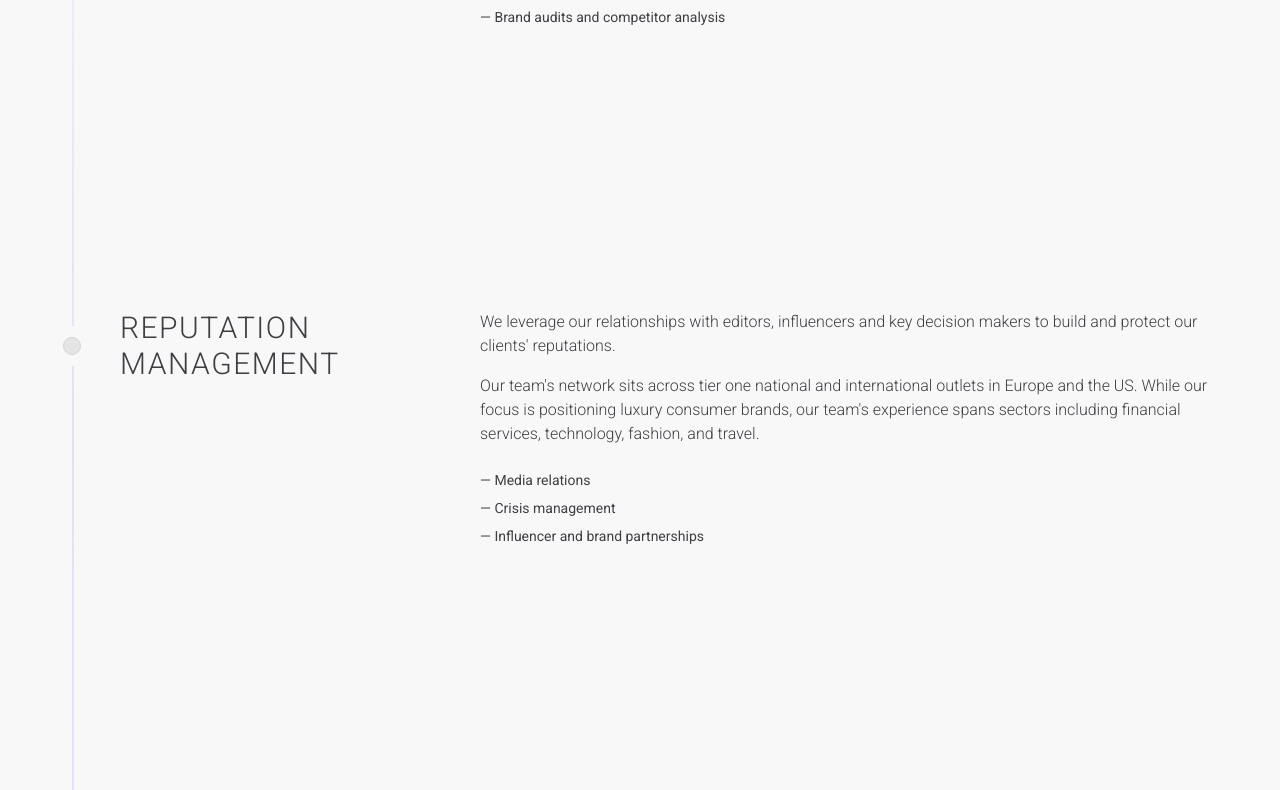
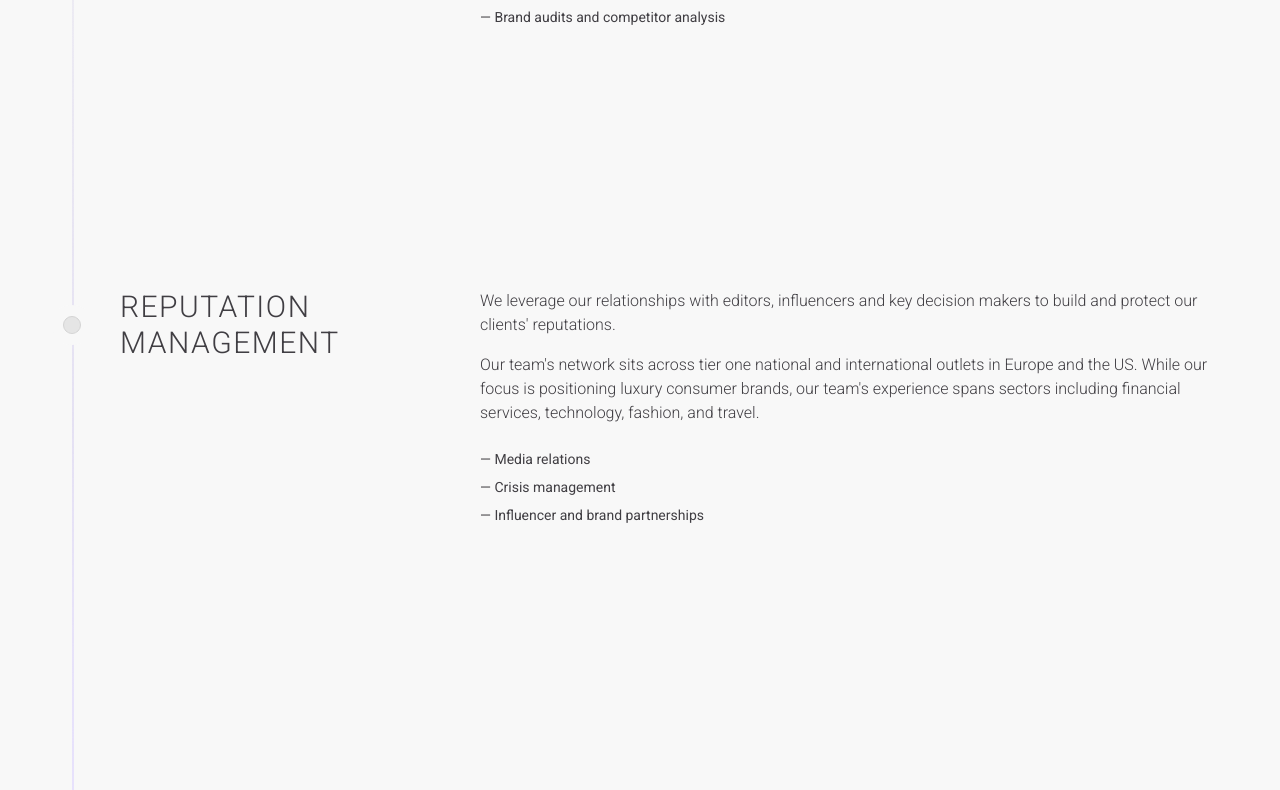
Before and after one commit to DaisyT1/bloom-pr-portfolio, a React (Vite) app: page / in a window 1280 px wide. Shown: the part 1700-2490 px from the top of the page. Built offline with nearby package versions, Linux system fonts and the light colour scheme.

Commit message:
Visual edit in Lovable
Edited UI in Lovable

```diff
--- a/src/components/ui/timeline.tsx
+++ b/src/components/ui/timeline.tsx
@@ -36,7 +36,7 @@ export const Timeline = ({
       </div>
 
       <div ref={ref} className="relative max-w-7xl mx-auto pb-20">
-        {data.map((item, index) => <div key={index} className="flex justify-start pt-10 md:pt-40 md:gap-10 py-[99px]">
+        {data.map((item, index) => <div key={index} className="flex justify-start pt-10 md:pt-40 md:gap-10 py-[78px]">
             <div className="sticky flex flex-col md:flex-row z-40 items-center top-40 self-start max-w-xs lg:max-w-sm md:w-full">
               <div className="h-10 absolute left-3 md:left-3 w-10 rounded-full bg-offwhite flex items-center justify-center">
                 <div className="h-4 w-4 rounded-full bg-neutral-200 dark:bg-neutral-800 border border-neutral-300 dark:border-neutral-700 p-2" />
```
